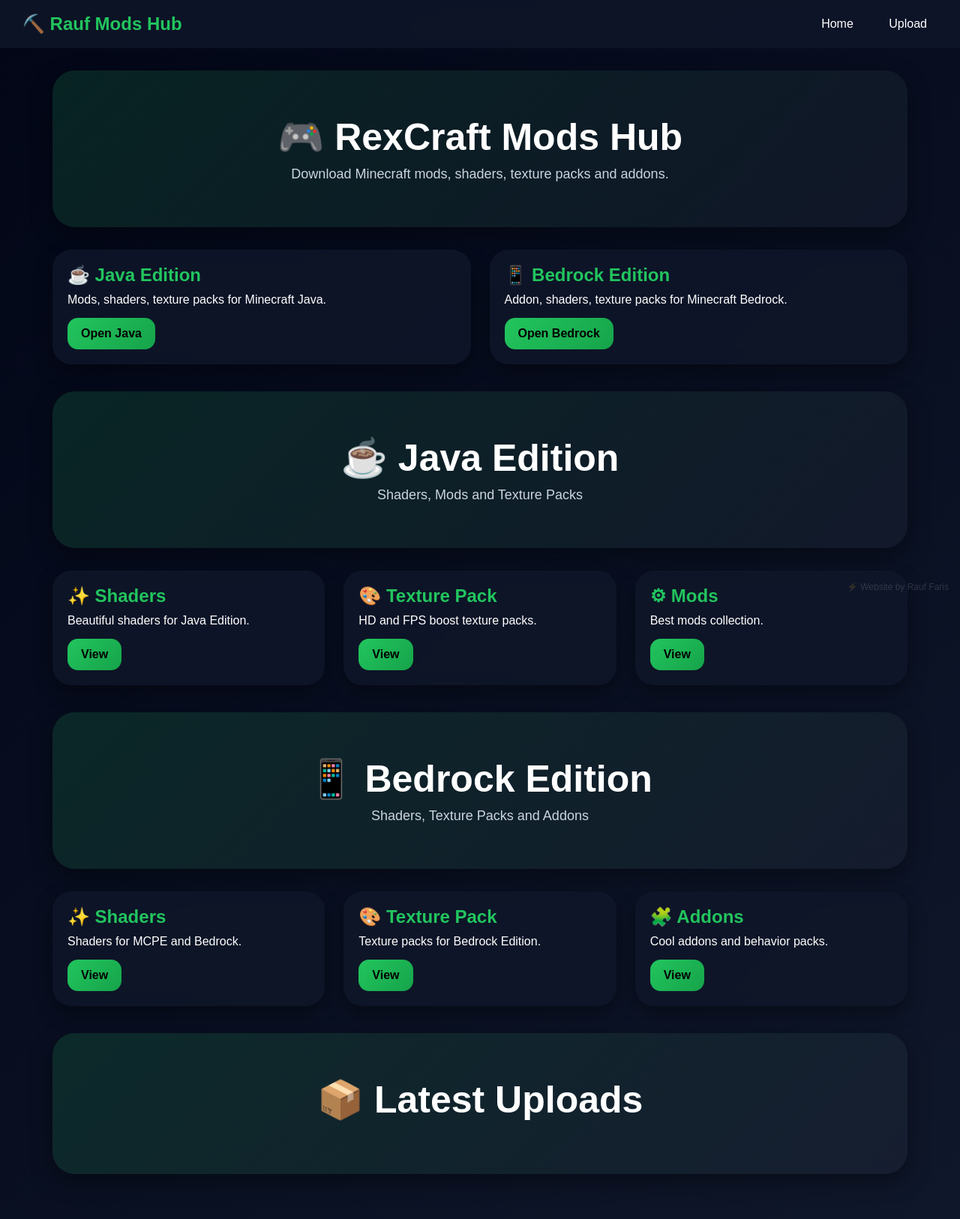
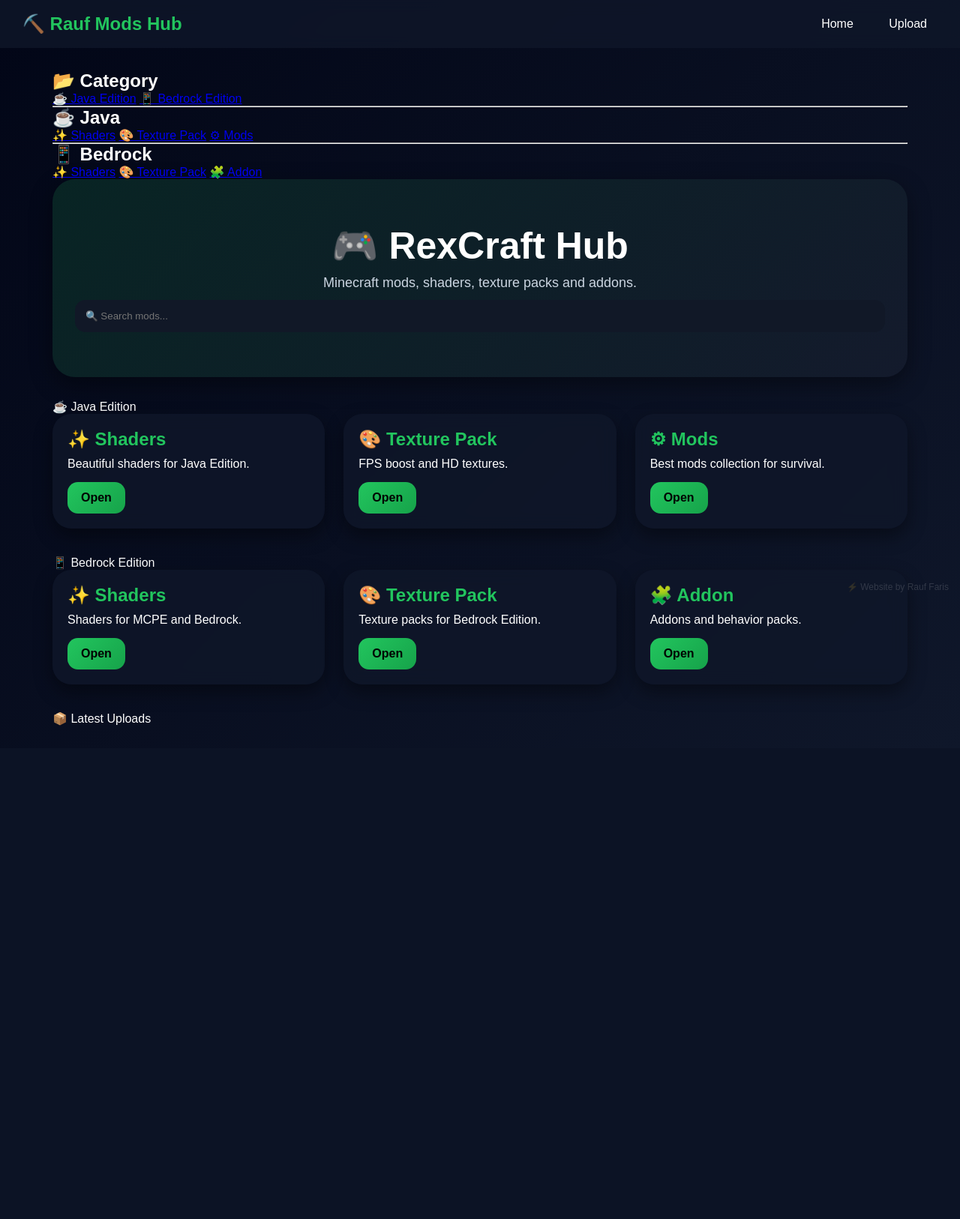
Before and after one commit to mlf167937-svg/mods-hub, a Flask app: page / in a window 1280 px wide. Shown: the whole page at 75% size. After the commit the page ends 968 px from the top, so only its background shows below. Run offline with Flask 3, Linux system fonts and the light colour scheme.

Commit message:
Update index.html

```diff
--- a/templates/index.html
+++ b/templates/index.html
@@ -2,106 +2,75 @@
 
 {% block content %}
 
-<div class="hero">
+<div class="layout">
 
-<h1>🎮 RexCraft Mods Hub</h1>
+<!-- SIDEBAR -->
 
-<p>
-Download Minecraft mods, shaders, texture packs and addons.
-</p>
+<div class="sidebar">
+
+<h2>📂 Category</h2>
+
+<a href="#java">☕ Java Edition</a>
+<a href="#bedrock">📱 Bedrock Edition</a>
+
+<hr>
+
+<h2>☕ Java</h2>
+
+<a href="#java-shaders">✨ Shaders</a>
+<a href="#java-texture">🎨 Texture Pack</a>
+<a href="#java-mods">⚙ Mods</a>
+
+<hr>
+
+<h2>📱 Bedrock</h2>
+
+<a href="#bedrock-shaders">✨ Shaders</a>
+<a href="#bedrock-texture">🎨 Texture Pack</a>
+<a href="#bedrock-addon">🧩 Addon</a>
 
 </div>
 
-<!-- PILIHAN VERSION -->
+<!-- MAIN -->
 
-<div class="grid">
+<div class="main-content">
 
-<div class="card">
+<div class="hero">
 
-<h2>☕ Java Edition</h2>
+<h1>🎮 RexCraft Hub</h1>
 
 <p>
-Mods, shaders, texture packs for Minecraft Java.
+Minecraft mods, shaders, texture packs and addons.
 </p>
 
-<a class="btn" href="#java">
-Open Java
-</a>
+<input type="text" id="search" placeholder="🔍 Search mods...">
 
 </div>
 
-<div class="card">
-
-<h2>📱 Bedrock Edition</h2>
-
-<p>
-Addon, shaders, texture packs for Minecraft Bedrock.
-</p>
-
-<a class="btn" href="#bedrock">
-Open Bedrock
-</a>
-
-</div>
-
-</div>
-
-<br><br>
-
 <!-- JAVA -->
 
-<div class="hero" id="java">
-
-<h1>☕ Java Edition</h1>
-
-<p>
-Shaders, Mods and Texture Packs
-</p>
-
+<div class="section-title" id="java">
+☕ Java Edition
 </div>
 
 <div class="grid">
 
-<div class="card">
-
+<div class="card" id="java-shaders">
 <h2>✨ Shaders</h2>
-
-<p>
-Beautiful shaders for Java Edition.
-</p>
-
-<a class="btn">
-View
-</a>
-
+<p>Beautiful shaders for Java Edition.</p>
+<a class="btn">Open</a>
 </div>
 
-<div class="card">
-
+<div class="card" id="java-texture">
 <h2>🎨 Texture Pack</h2>
-
-<p>
-HD and FPS boost texture packs.
-</p>
-
-<a class="btn">
-View
-</a>
-
+<p>FPS boost and HD textures.</p>
+<a class="btn">Open</a>
 </div>
 
-<div class="card">
-
+<div class="card" id="java-mods">
 <h2>⚙ Mods</h2>
-
-<p>
-Best mods collection.
-</p>
-
-<a class="btn">
-View
-</a>
-
+<p>Best mods collection for survival.</p>
+<a class="btn">Open</a>
 </div>
 
 </div>
@@ -110,77 +79,45 @@ View
 
 <!-- BEDROCK -->
 
-<div class="hero" id="bedrock">
-
-<h1>📱 Bedrock Edition</h1>
-
-<p>
-Shaders, Texture Packs and Addons
-</p>
-
+<div class="section-title" id="bedrock">
+📱 Bedrock Edition
 </div>
 
 <div class="grid">
 
-<div class="card">
-
+<div class="card" id="bedrock-shaders">
 <h2>✨ Shaders</h2>
-
-<p>
-Shaders for MCPE and Bedrock.
-</p>
-
-<a class="btn">
-View
-</a>
-
+<p>Shaders for MCPE and Bedrock.</p>
+<a class="btn">Open</a>
 </div>
 
-<div class="card">
-
+<div class="card" id="bedrock-texture">
 <h2>🎨 Texture Pack</h2>
-
-<p>
-Texture packs for Bedrock Edition.
-</p>
-
-<a class="btn">
-View
-</a>
-
+<p>Texture packs for Bedrock Edition.</p>
+<a class="btn">Open</a>
 </div>
 
-<div class="card">
-
-<h2>🧩 Addons</h2>
-
-<p>
-Cool addons and behavior packs.
-</p>
-
-<a class="btn">
-View
-</a>
-
+<div class="card" id="bedrock-addon">
+<h2>🧩 Addon</h2>
+<p>Addons and behavior packs.</p>
+<a class="btn">Open</a>
 </div>
 
 </div>
 
 <br><br>
 
-<!-- MOD LIST -->
+<!-- UPLOAD -->
 
-<div class="hero">
-
-<h1>📦 Latest Uploads</h1>
-
+<div class="section-title">
+📦 Latest Uploads
 </div>
 
-<div class="grid">
+<div class="grid" id="mods-grid">
 
 {% for mod in mods %}
 
-<div class="card">
+<div class="card mod-card">
 
 <div class="badge">
 MC {{ mod.version }}
@@ -193,7 +130,7 @@ MC {{ mod.version }}
 </p>
 
 <a class="btn" href="/mod/{{ mod.file }}">
-📥 Download
+⬇ Download
 </a>
 
 </div>
@@ -202,4 +139,32 @@ MC {{ mod.version }}
 
 </div>
 
+</div>
+
+</div>
+
+<script>
+
+const search = document.getElementById("search")
+
+search.addEventListener("keyup", function(){
+
+let value = search.value.toLowerCase()
+
+let cards = document.querySelectorAll(".mod-card")
+
+cards.forEach(card=>{
+
+if(card.innerText.toLowerCase().includes(value)){
+card.style.display = "block"
+}else{
+card.style.display = "none"
+}
+
+})
+
+})
+
+</script>
+
 {% endblock %}
```
